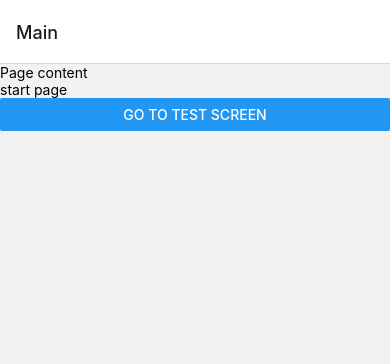
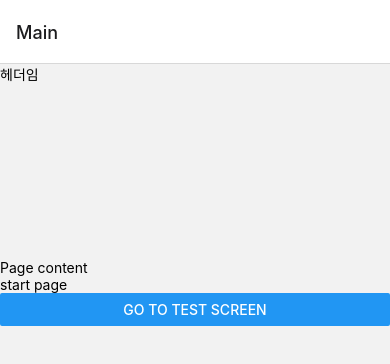
Before and after one commit to ddpound/LubidFront, a React Native app: screen /test in a window 390 px wide. Shown: the top 364 px of the page. Built offline with nearby package versions, Linux system fonts and the light colour scheme.

Commit message:
사전작업을 위한 리액트 네이티브의 리액트 부분 적응및 테스트 코드 작성중

```diff
--- a/screens/main.js
+++ b/screens/main.js
@@ -1,10 +1,27 @@
 import React from "react";
-import { View, Text, SafeAreaView } from "react-native";
+import { View, Text, SafeAreaView, StyleSheet } from "react-native";
 import { Button } from "react-native";
+
+const mainViewStyle = StyleSheet.create({
+  headerStyle : {
+    flex : 1
+  },
+  container : {
+    flex : 3
+  },
+  footerStyle:{
+    flex: 1
+  }
+});
+
 
 function Main({navigation}) {
     return (
-      <View>
+      <>
+        <View style={mainViewStyle.headerStyle}>
+          <Text>헤더임</Text>
+        </View>
+        <View style={mainViewStyle.container}>
           <SafeAreaView>
               <Text>Page content</Text>
           </SafeAreaView>
@@ -14,6 +31,7 @@ function Main({navigation}) {
             onPress={() => navigation.navigate('Test')}
           />
         </View>
+      </>
     );
   }
 
--- a/screens/test.js
+++ b/screens/test.js
@@ -1,11 +1,17 @@
-import React from "react";
+import {React, useEffect, useState} from "react";
 import { View, Text } from "react-native";
 import { Button } from "react-native";
 
 function Test({navigation}) {
+  const [testText, setTestText] = useState('');
+
+  useEffect(()=>{
+    setTestText('hi');
+  },[])
+
   return (
     <View>
-        <Text>test page!</Text>
+      <Text>{testText}</Text>
       <Text>LUBID</Text>
       <Button
         title="TEST"
```
Lines whose indentation alone changed are shown as unchanged.
